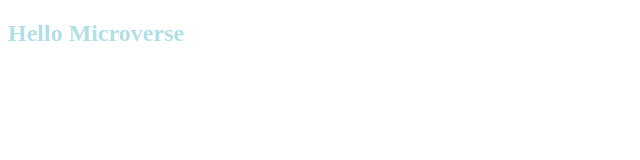
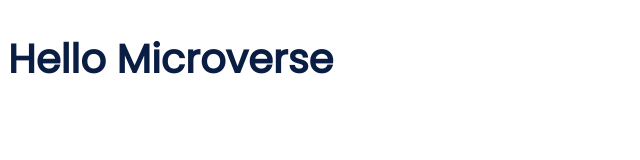
Before and after one commit to tsheporamantso/Hello-Microverse, a website: page index.html in a window 1280 px wide. Shown: the whole page, without its empty margins (0-640 px from the left). Drawn offline with Linux system fonts and the light colour scheme.

Commit message:
import google fonts,add styling and fix linter errors

```diff
--- a/style.css
+++ b/style.css
@@ -1,3 +1,12 @@
+@import url('https://fonts.googleapis.com/css2?family=Poppins&display=swap');
+
 .header-description {
-  color: powderblue;
+  color: #091e42;
+  font-family: 'Poppins', sans-serif;
+  font-style: normal;
+  font-weight: 700;
+  font-size: 40px;
+  line-height: 52px;
+  width: 496px;
+  height: 46px;
 }
```
